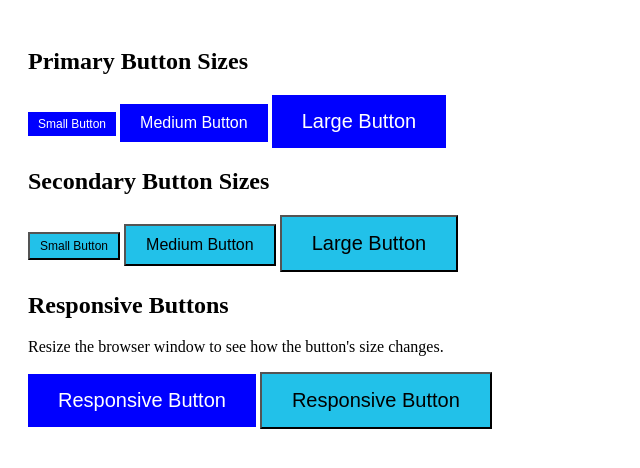
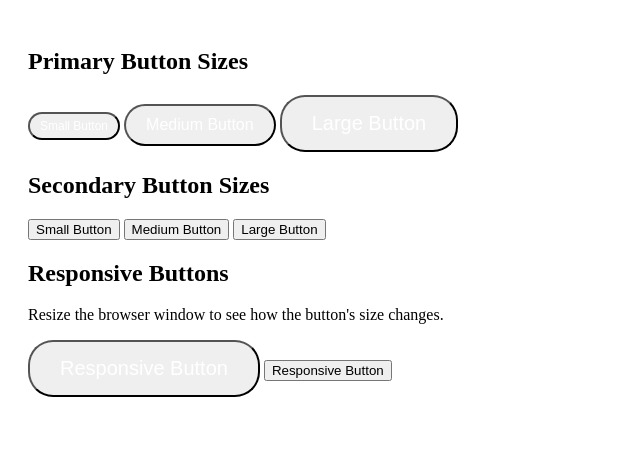
Before and after one commit to shubhamgags/99buttons, a website: page index.html in a window 1280 px wide. Shown: the whole page, without its empty margins (0-640 px from the left). Drawn offline with Linux system fonts and the light colour scheme.

Commit message:
refactor code

```diff
--- a/src/scss/_base.scss
+++ b/src/scss/_base.scss
@@ -6,23 +6,15 @@
 $button-styles: (
 
   primary: (
-    background-color: blue,
+    color: white,
+    border-radius: 25px,
+    cursor: pointer,
+  ),
+
+  secondary: (
     color: white,
     border: none,
     cursor: pointer,
   ),
 
-  secondary: (
-    background-color: green,
-    color: white,
-    border: none,
-    cursor: pointer,
-  ),
-
-  third: (
-    background-color: rgb(34, 193, 233),
-    color: rgb(0, 0, 0),
-    border: 0 0 0 10,
-    cursor: pointer,
-  ),
 );
--- a/src/scss/_buttons.scss
+++ b/src/scss/_buttons.scss
@@ -3,15 +3,13 @@
 
 // Import variables
 @import 'variables';
-
+// Import base styles
+@import 'base';
 // Import Mixins
 @import 'mixins';
 
 
-
-
-@include generate-button-variants('primary');
-
-@include generate-button-variants('secondary');
-
-@include generate-button-variants('third');
+// Generate buttons of each style with all variants
+@each $name, $values in $button-styles {
+    @include generate-buttons($name);
+}
--- a/src/scss/_mixins.scss
+++ b/src/scss/_mixins.scss
@@ -3,6 +3,9 @@
 
 // Import base styles
 @import 'base';
+// Import variables
+@import 'variables';
+
 
 // Mixin for static sizes
 @mixin button-size($padding, $font-size) {
@@ -12,18 +15,21 @@
 
 
 // Mixin for responsive sizes
-@mixin responsive-size($sm-padding, $sm-font-size, $md-padding, $md-font-size, $lg-padding, $lg-font-size) {
-    // Apply small size styles by default
-    @include button-size($sm-padding, $sm-font-size);
+@mixin responsive-size {
+  // Apply medium size styles by default
+  @include button-size(map-get(map-get($button-sizes, 'sm'), 'padding'),
+    map-get(map-get($button-sizes, 'sm'), 'font-size'));
 
   // Medium size styles
-    @media screen and (min-width: $mobile-max-width) {
-      @include button-size($md-padding, $md-font-size);
+  @media screen and (min-width: $tablet-max-width) {
+    @include button-size(map-get(map-get($button-sizes, 'md'), 'padding'),
+      map-get(map-get($button-sizes, 'md'), 'font-size'));
   }
 
   // Large size styles
-    @media screen and (min-width: $tablet-max-width) {
-      @include button-size($lg-padding, $lg-font-size);
+  @media screen and (min-width: $desktop-min-width) {
+    @include button-size(map-get(map-get($button-sizes, 'lg'), 'padding'),
+      map-get(map-get($button-sizes, 'lg'), 'font-size'));
   }
 }
 
@@ -36,25 +42,65 @@
 }
 
 
+// Mixin to generate button color
+@mixin generate-button-color($color) {
+  background-color: $color;
+}
+
+
 // Mixin to generate size variants for buttons
 @mixin generate-button-variants($button-base-class) {
-  .btn-#{$button-base-class}-sm {
+  .btn-#{$button-base-class} {
     @include generate-base-styles($button-base-class);
-    @include button-size($button-padding-sm, $button-font-size-sm);
+    @include button-size(map-get(map-get($button-sizes, 'sm'), 'padding'),
+      map-get(map-get($button-sizes, 'sm'), 'font-size'));
   }
 
-  .btn-#{$button-base-class}-md {
+  @each $size, $values in $button-sizes {
+    .btn-#{$button-base-class}-#{$size} {
       @include generate-base-styles($button-base-class);
-    @include button-size($button-padding-md, $button-font-size-md);
+      @include button-size(map-get($values, 'padding'), map-get($values, 'font-size'));
     }
-
-  .btn-#{$button-base-class}-lg {
-    @include generate-base-styles($button-base-class);
-    @include button-size($button-padding-lg, $button-font-size-lg);
   }
 
   .btn-#{$button-base-class}-rs {
     @include generate-base-styles($button-base-class);
-    @include responsive-size($button-padding-sm, $button-font-size-sm, $button-padding-md, $button-font-size-md, $button-padding-lg, $button-font-size-lg);
+    @include responsive-size;
   }
 }
+
+
+
+// Mixin to generate size variants for buttons with colors
+@mixin generate-button-variants-with-color($button-base-class) {
+  @each $color-name, $color-value in $button-colors {
+
+    .btn-#{$button-base-class}-#{$color-name} {
+      @include generate-base-styles($button-base-class);
+      @include generate-button-color($color-value);
+      @include button-size(map-get(map-get($button-sizes, 'sm'), 'padding'),
+        map-get(map-get($button-sizes, 'sm'), 'font-size'));
+    }
+
+    @each $size, $values in $button-sizes {
+      .btn-#{$button-base-class}-#{$color-name}-#{$size} {
+        @include generate-base-styles($button-base-class);
+        @include generate-button-color($color-value);
+        @include button-size(map-get($values, 'padding'), map-get($values, 'font-size'));
+      }
+    }
+
+    .btn-#{$button-base-class}-#{$color-name}-rs {
+      @include generate-base-styles($button-base-class);
+      @include generate-button-color($color-value);
+      @include responsive-size;
+    }
+  }
+}
+
+
+// Mixin to generate all button variants
+@mixin generate-buttons($button-base-class) {
+  @include generate-button-variants($button-base-class);
+  @include generate-button-variants-with-color($button-base-class);
+}
--- a/src/scss/_variables.scss
+++ b/src/scss/_variables.scss
@@ -1,13 +1,20 @@
 // _variables.scss
 
-// Sizes
-$button-padding-sm: 5px 10px;
-$button-padding-md: 10px 20px;
-$button-padding-lg: 15px 30px;
 
-$button-font-size-sm: 12px;
-$button-font-size-md: 16px;
-$button-font-size-lg: 20px;
+// Size Map
+$button-sizes: (
+  'sm': (padding: 5px 10px, font-size: 12px),
+  'md': (padding: 10px 20px, font-size: 16px),
+  'lg': (padding: 15px 30px, font-size: 20px)
+);
+
+// Color Map
+$button-colors: (
+  default: grey,
+  primary: blue,
+  secondary: green,
+  danger: red
+);
 
 // Breakpoints
 $mobile-max-width: 576px; // Mobile devices
--- a/src/scss/main.scss
+++ b/src/scss/main.scss
@@ -1,14 +1,5 @@
 // main.scss
 
 
-// Import variables
-@import 'variables';
-
-// Import Mixins
-@import 'mixins';
-
-// Import base styles
-@import 'base';
-
-// Import button
+// Import buttons
 @import 'buttons';
```
Also changed, not shown: dist/css/main.css, 1 other file. Lines whose indentation alone changed are shown as unchanged.
